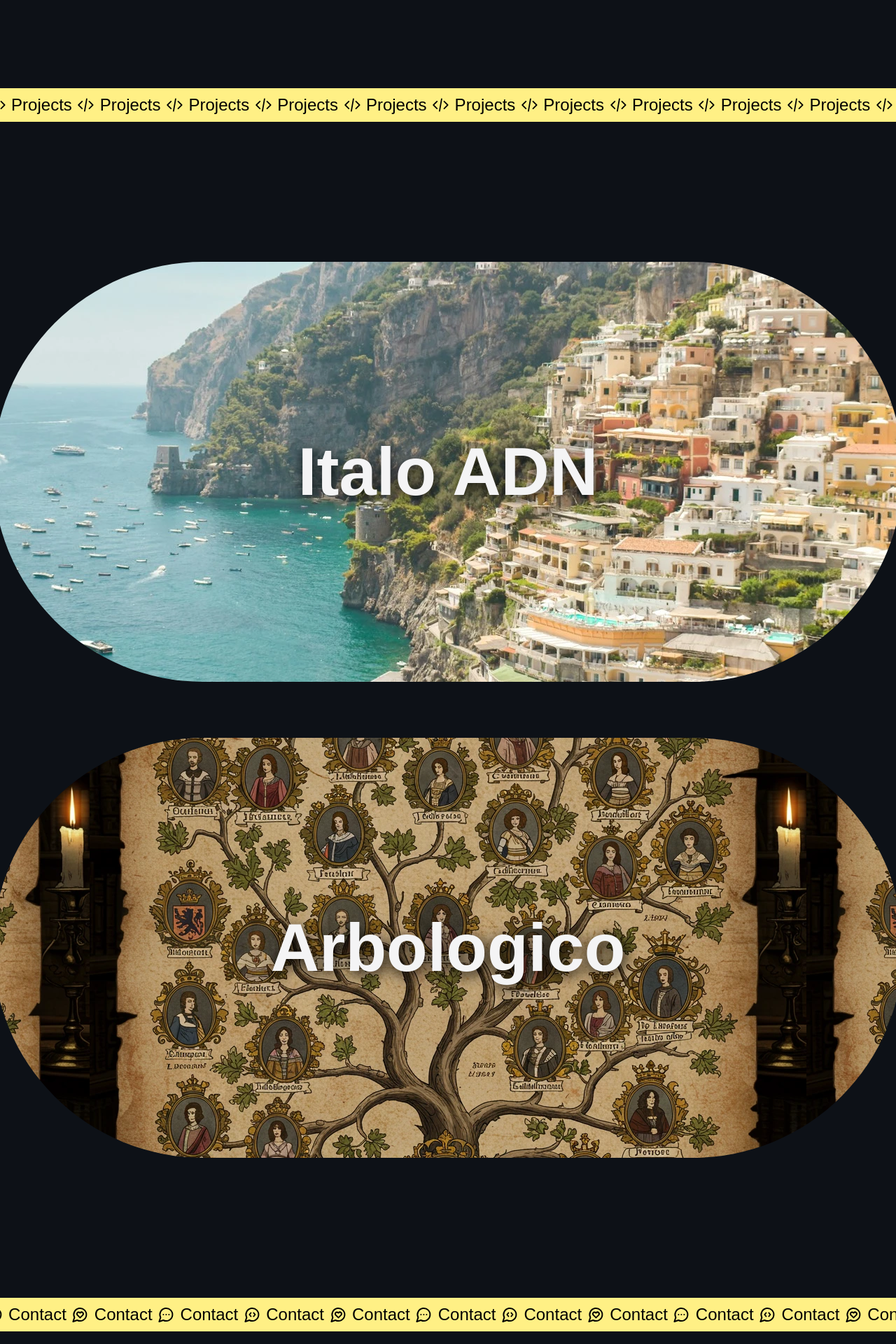
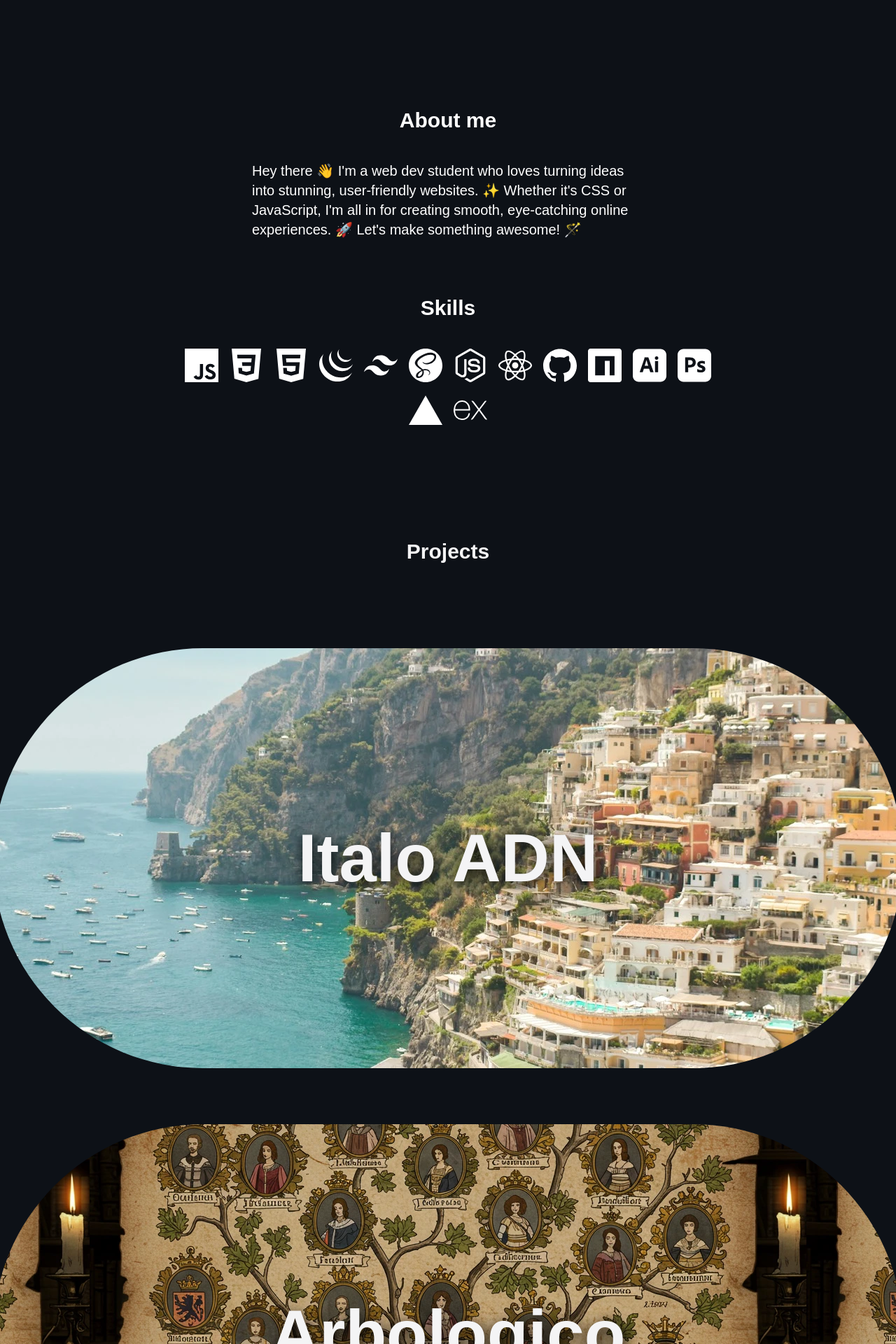
Before and after one commit to totom3ndez/portfolio-tm, a React (Vite) app in the folder client/: page / in a window 1280 px wide. Shown: the part 860-2780 px from the top of the page at 70% size. Built offline with nearby package versions, Linux system fonts and the light colour scheme; a web font is replaced by a local one.

Commit message:
[Feature] - Added about section

```diff
--- a/client/src/App.jsx
+++ b/client/src/App.jsx
@@ -1,20 +1,15 @@
 import { Navbar, Hero, Projects } from "./components";
 import Contact from "./components/Contact";
-import smoothscroll from "smoothscroll-polyfill";
 import Footer from "./components/Footer";
 import { useStore } from "./store/store";
-
-// Activate polyfill
-smoothscroll.polyfill();
+import About from "./components/About";
 
 function App() {
   const dark = useStore((state) => state.dark);
   // STYLE
   const st_home = `${
-    dark
-      ? `bg-dark text-white`
-      : "bg-zinc-100 text-dark"
-  } w-full flex flex-col items-center transition-all ease-in-out duration-600`;
+    dark ? `bg-dark text-white` : "bg-zinc-100 text-dark"
+  } w-full flex flex-col items-center transition-all ease-in-out duration-600 overflow-hidden`;
 
   // HANDLERS
 
@@ -23,6 +18,7 @@ function App() {
       <div id="home" className={st_home}>
         <Navbar />
         <Hero />
+        <About />
         <Projects />
         <Contact />
         <Footer />
--- /dev/null
+++ b/client/src/components/About.jsx
@@ -0,0 +1,63 @@
+import { useStore } from "../store/store";
+import {
+  SiJavascript,
+  SiCss3,
+  SiHtml5,
+  SiTailwindcss,
+  SiNodedotjs,
+  SiReact,
+  SiGithub,
+  SiNpm,
+  SiAdobeillustrator,
+  SiAdobephotoshop,
+  SiVercel,
+  SiExpress,
+  SiSass,
+  SiJquery,
+} from "react-icons/si";
+
+const About = () => {
+  const dark = useStore((state) => state.dark);
+  const skills = [
+    { name: "JavaScript", icon: <SiJavascript /> },
+    { name: "CSS3", icon: <SiCss3 /> },
+    { name: "HTML5", icon: <SiHtml5 /> },
+    { name: "jQuery", icon: <SiJquery /> },
+    { name: "Tailwind CSS", icon: <SiTailwindcss /> },
+    { name: "Sass", icon: <SiSass /> },
+    { name: "Node.js", icon: <SiNodedotjs /> },
+    { name: "React", icon: <SiReact /> },
+    { name: "GitHub", icon: <SiGithub /> },
+    { name: "npm", icon: <SiNpm /> },
+    { name: "Adobe Illustrator", icon: <SiAdobeillustrator /> },
+    { name: "Adobe Photoshop", icon: <SiAdobephotoshop /> },
+    { name: "Vercel", icon: <SiVercel /> },
+    { name: "Express", icon: <SiExpress /> },
+  ];
+
+  return (
+    <section id="about">
+      <h2 className="text-3xl font-bold text-center mt-30">About me</h2>
+      <p
+        className={`p-10 lg:text-xl lg:w-1/2 mx-auto ${
+          dark ? "text-white" : "text-dark"
+        }`}
+      >
+        Hey there 👋 I'm a web dev student who loves turning ideas into
+        stunning, user-friendly websites. ✨ Whether it's CSS or JavaScript, I'm
+        all in for creating smooth, eye-catching online experiences. 🚀 Let's
+        make something awesome! 🪄
+      </p>
+      <h2 className="text-3xl font-bold text-center mt-10">Skills</h2>
+      <ul className="w-2/3 p-10 flex gap-4 mx-auto flex-wrap justify-center">
+        {skills.map(({ icon }) => (
+          <li className="text-5xl flex gap-4 text-white items-center">
+            {icon}
+          </li>
+        ))}
+      </ul>
+    </section>
+  );
+};
+
+export default About;
--- a/client/src/components/Contact.jsx
+++ b/client/src/components/Contact.jsx
@@ -1,29 +1,13 @@
 import React from "react";
-import Slider from "./Slider";
-import {
-  LuMessageCircleHeart,
-  LuMessageCircleCode,
-  LuMessageCircleMore,
-  LuSend,
-} from "react-icons/lu";
 import { SiGithub, SiInstagram, SiLinkedin } from "react-icons/si";
 import { ContactForm } from "./ContactForm";
 
 const Contact = () => {
   return (
-    <section className="w-full h-[70%]">
-      <Slider
-        id="contact"
-        text="Contact"
-        side="left"
-        icon1={<LuMessageCircleCode />}
-        icon2={<LuMessageCircleHeart className="text-center" />}
-        icon3={<LuMessageCircleMore />}
-      />
-      <div className="p-20">
+    <section className="w-full h-[70%]" id="contact">
       <div className="flex flex-col items-center justify-center">
-          <h2 className="text-4xl font-bold mb-4">Contact</h2>
-          <p className="text-lg text-gray-600 mb-8">
+        <h2 className="text-3xl font-bold mb-4 text-center mt-30">Contact</h2>
+        <p className="text-lg text-gray-600 mb-8 p-6">
           I am always open to discussing new projects, creative ideas or
           opportunities to be part of your visions.
         </p>
@@ -61,7 +45,6 @@ const Contact = () => {
           </li>
         </ul>
       </div>
-      </div>
     </section>
   );
 };
--- a/client/src/components/Hero.jsx
+++ b/client/src/components/Hero.jsx
@@ -7,9 +7,7 @@ const st_hero_container = `container lg:items-center lg:justify-items-center lg:
 
 const st_img = `size-70 shadow-yellow text-dark shadow-lg lg:size-80 mx-auto rounded-full transition-all ease-in`;
 
-const st_title = `flex flex-col mt-4 lg:mt-0 justify-center items-center lg:items-baseline text-7xl font-bold lg:flex-col`;
-
-const st_text = `lg:text-lg text-left mx-4 p-6 lg:p-0 flex flex-wrap cursor-default hero_text lg:w-sm`;
+const st_title = `flex flex-col mt-4 lg:mt-0 justify-center items-center lg:items-center text-7xl font-bold lg:flex-col`;
 
 const st_role = `flex gap-1.5 justify-center `;
 // ---------------- STYLES ---------------- //
@@ -39,19 +37,12 @@ export const Hero = () => {
                 Mendez
               </div>
             </h1>
-          <div
-            className={`${st_role} ${
-              dark ? "text-yellow" : "text-dark"
-            }`}
-          >
+            <div className={`${st_role} ${dark ? "text-yellow" : "text-dark"}`}>
               <span className="position">Front</span>
               <span className="position">End</span>
               <span className="position">Developer</span>
             </div>
           </div>
-        <p className={`${st_text} ${dark ? "text-white" : "text-dark"}`}>
-            Hey there 👋 I'm a web dev student who loves turning ideas into stunning, user-friendly websites. ✨ Whether it's CSS or JavaScript, I'm all in for creating smooth, eye-catching online experiences. 🚀 Let's make something awesome! 🪄
-        </p>
         </div>
         <ContactButton />
       </div>
--- a/client/src/components/Navbar.jsx
+++ b/client/src/components/Navbar.jsx
@@ -1,29 +1,28 @@
-import React, {useState, useEffect} from "react";
+import React, { useState, useEffect } from "react";
 import { LuMoonStar, LuSun } from "react-icons/lu";
 import { useStore } from "../store/store";
-import { GoHome, GoPersonFill, GoStack } from "react-icons/go";
+import { GoHome, GoMail, GoPerson, GoStack } from "react-icons/go";
 
 export const Navbar = () => {
-
-  const [isMobile, setIsMobile] = useState()
+  const [isMobile, setIsMobile] = useState();
 
   useEffect(() => {
     const handleResize = () => {
       if (window.innerWidth < 768) {
-        setIsMobile(true)
+        setIsMobile(true);
       } else {
-        setIsMobile(false)
+        setIsMobile(false);
       }
-    }
+    };
 
-    window.addEventListener("resize", handleResize)
+    window.addEventListener("resize", handleResize);
 
-    handleResize()
+    handleResize();
 
     return () => {
-      window.removeEventListener("resize", handleResize)
-    }
-  }, [])
+      window.removeEventListener("resize", handleResize);
+    };
+  }, []);
 
   const dark = useStore((state) => state.dark);
 
@@ -40,30 +39,38 @@ export const Navbar = () => {
   ];
   const st_nav = `${
     dark ? "text-white" : "text-dark"
-  } p-4 flex w-full sticky top-0 z-50 items-center transition-bg ease-in-out`;
+  } p-4 flex w-full fixed top-0 z-50 items-center transition-bg ease-in-out`;
   const st_button = `${
     dark ? "text-dark bg-yellow" : "text-yellow bg-dark"
   } p-2 m-4 w-fit h-fit 0 rounded-full absolute right-0`;
   //  ---------------- STYLES ---------------- //
 
-
-
   return (
     <>
       <nav className={st_nav}>
-        <ul className={`${st_list} ${isMobile ? '' : 'py-0'}`}>
+        <ul className={`${st_list} ${isMobile ? "" : "py-0"}`}>
           <li className={st_link}>
-            <a href="#home">{isMobile ? <GoHome  className="size-6"/> : 'Home'}</a>
+            <a href="#home">
+              {isMobile ? <GoHome className="size-6" /> : "Home"}
+            </a>
+          </li>
+          <span>|</span>
+          <li className={st_link}>
+            <a href="#about">
+              {isMobile ? <GoPerson className="size-6" /> : "About"}
+            </a>
           </li>
           <span>|</span>
           <li className={st_link}>
             <a href="#projects">
-              {isMobile ? <GoStack className="size-6" /> : 'Projects'}
+              {isMobile ? <GoStack className="size-6" /> : "Projects"}
             </a>
           </li>
           <span>|</span>
           <li className={st_link}>
-            <a href="#contact">{isMobile ? <GoPersonFill className="size-6" /> : 'Contact'}</a>
+            <a href="#contact">
+              {isMobile ? <GoMail className="size-6" /> : "Contact"}
+            </a>
           </li>
         </ul>
         <button className={st_button} onClick={handleTheme}>
--- a/client/src/components/Projects.jsx
+++ b/client/src/components/Projects.jsx
@@ -1,10 +1,8 @@
 import { useStore } from "../store/store";
 import { projects } from "../data/projects";
 import ProjectCard from "./ProjectCard";
-import Slider from "./Slider";
-import { HiMiniCodeBracket } from "react-icons/hi2";
 
-const st_project_container = `mx-auto py-50 h-auto w-full flex flex-col gap-20 items-center overflow-hidden text-zinc-100
+const st_project_container = `mx-auto py-30 h-auto w-full flex flex-col gap-20 items-center overflow-hidden text-zinc-100
   bg-gradient-to-b to-40% project_container`;
 
 export const Projects = () => {
@@ -12,21 +10,11 @@ export const Projects = () => {
 
   return (
     <>
-      <Slider
+      <div
         id="projects"
-        text="Projects"
-        side="left"
-        icon1={<HiMiniCodeBracket />}
-        icon2={<HiMiniCodeBracket />}
-        icon3={<HiMiniCodeBracket />}
-      />
-      <div
-        className={`${st_project_container} ${
-          dark
-            ? "bg-dark"
-            : "bg-white"
-        }`}
+        className={`${st_project_container} ${dark ? "bg-dark" : "bg-white"}`}
       >
+        <h2 className="text-center text-3xl mb-10 font-bold">Projects</h2>
         {projects.map(
           ({ name, description, skills, url, imgUrl, imgAlt }, index) => (
             <ProjectCard
--- a/client/src/components/Slider.jsx
+++ /dev/null
@@ -1,34 +0,0 @@
-import React from "react";
-
-const Slider = ({
-  text,
-  side = "left",
-  id,
-  icon1,
-  icon2,
-  icon3,
-  repeat = 50,
-}) => {
-  const items = Array.from({ length: repeat }, () => [
-    text,
-    icon1,
-    text,
-    icon2,
-    text,
-    icon3,
-  ]).flat();
-
-  return (
-    <div id={id} className="slider bg-yellow py-2">
-      <div className={`slide-track-${side} flex gap-2 text-2xl text-black`}>
-        {items.map((item, index) => (
-          <div key={index} className="flex items-center">
-            <span className="flex gap-2 items-center">{item}</span>
-          </div>
-        ))}
-      </div>
-    </div>
-  );
-};
-
-export default Slider;
--- a/client/src/components/index.js
+++ b/client/src/components/index.js
@@ -3,5 +3,4 @@ export * from "./Navbar.jsx";
 export * from "./Projects.jsx";
 export * from "./ContactButton.jsx";
 export * from "./ProjectCard.jsx";
-export * from "./Slider.jsx";
 export * from "./Footer.jsx";
```
Also changed, not shown: client/src/components/ContactForm.jsx (+48 -14 lines). Lines whose indentation alone changed are shown as unchanged.
